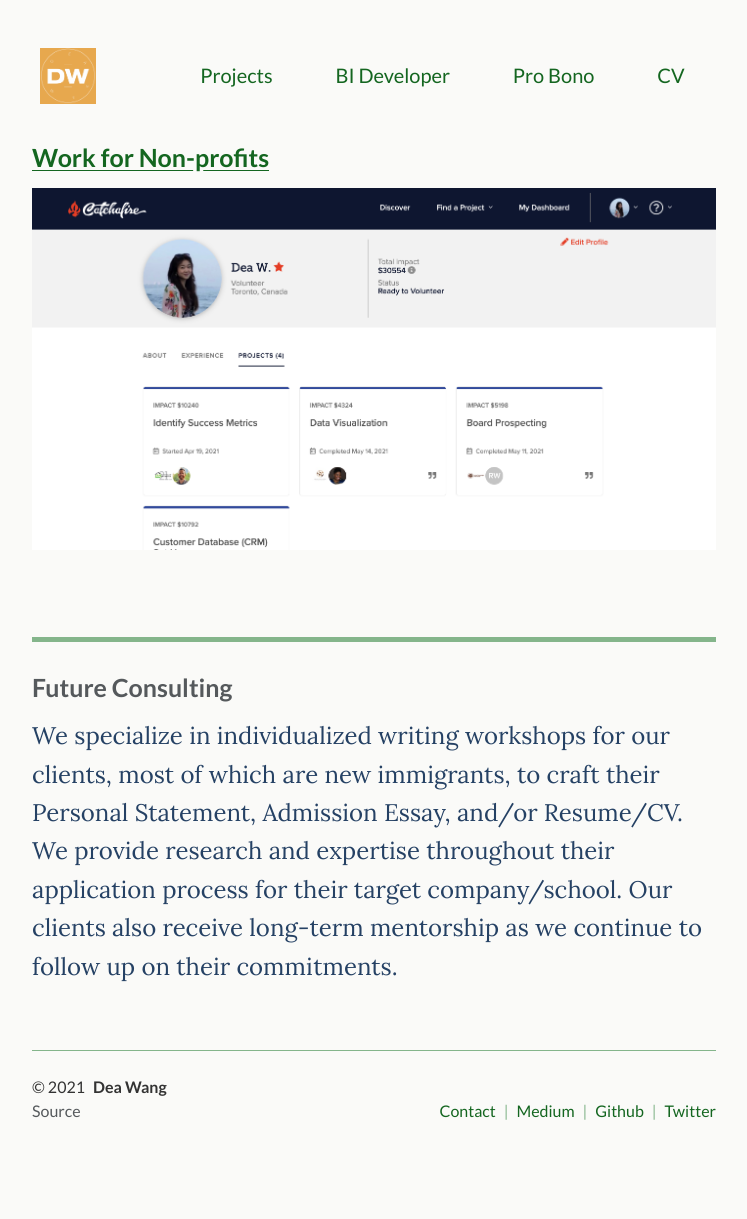
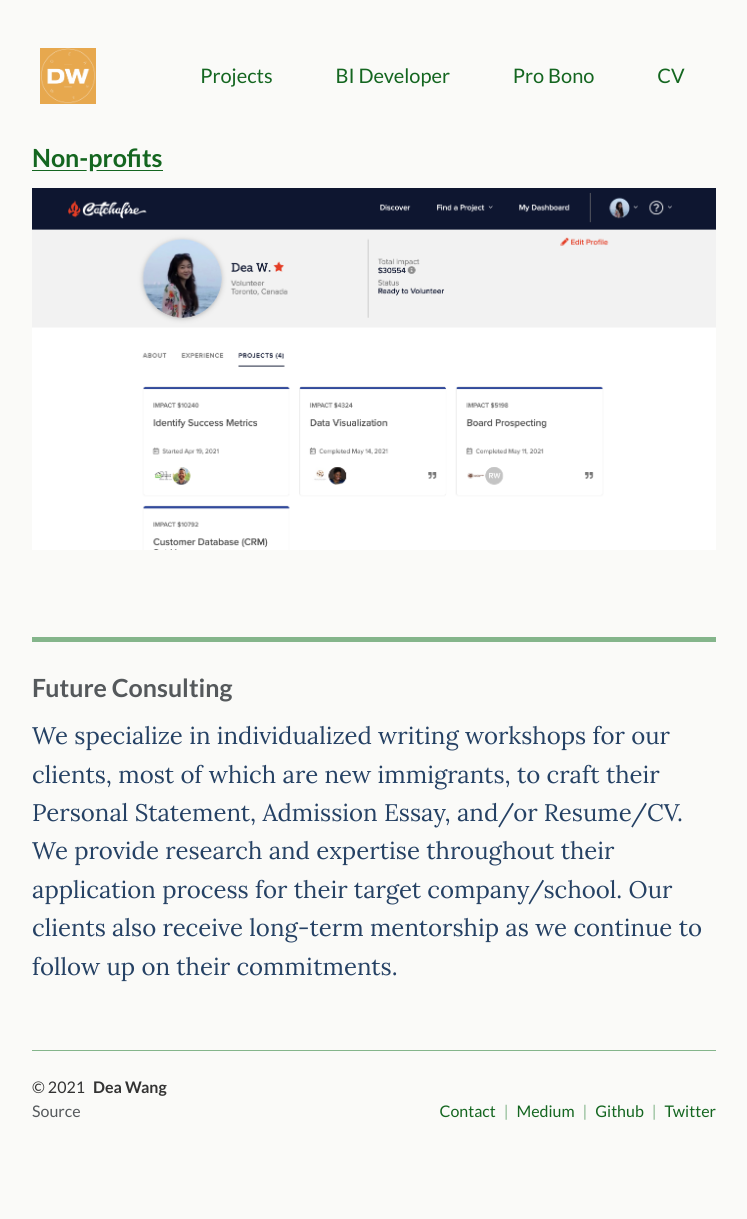
Before and after one commit to deawyk/deawyk.github.io, a Jekyll site: the page built from _pages/consulting.md, in a window 1280 px wide. Shown: the whole page, without its empty margins (266-1013 px from the left). Built offline with Jekyll 4.4.1, drawn with Linux system fonts in a browser that asks for light colours.

Commit message:
Update consulting.md

```diff
--- a/_pages/consulting.md
+++ b/_pages/consulting.md
@@ -11,7 +11,7 @@ permalink: /consulting/
 <div class="lead lead-about">
 
 
-### [Work for Non-profits](https://www.catchafire.org/profiles/1474308/)<br>
+### [Non-profits](https://www.catchafire.org/profiles/1474308/)<br>
 <img src="{{ site.baseurl }}/assets/img/git.catchafire.png"/>
 
 
```
